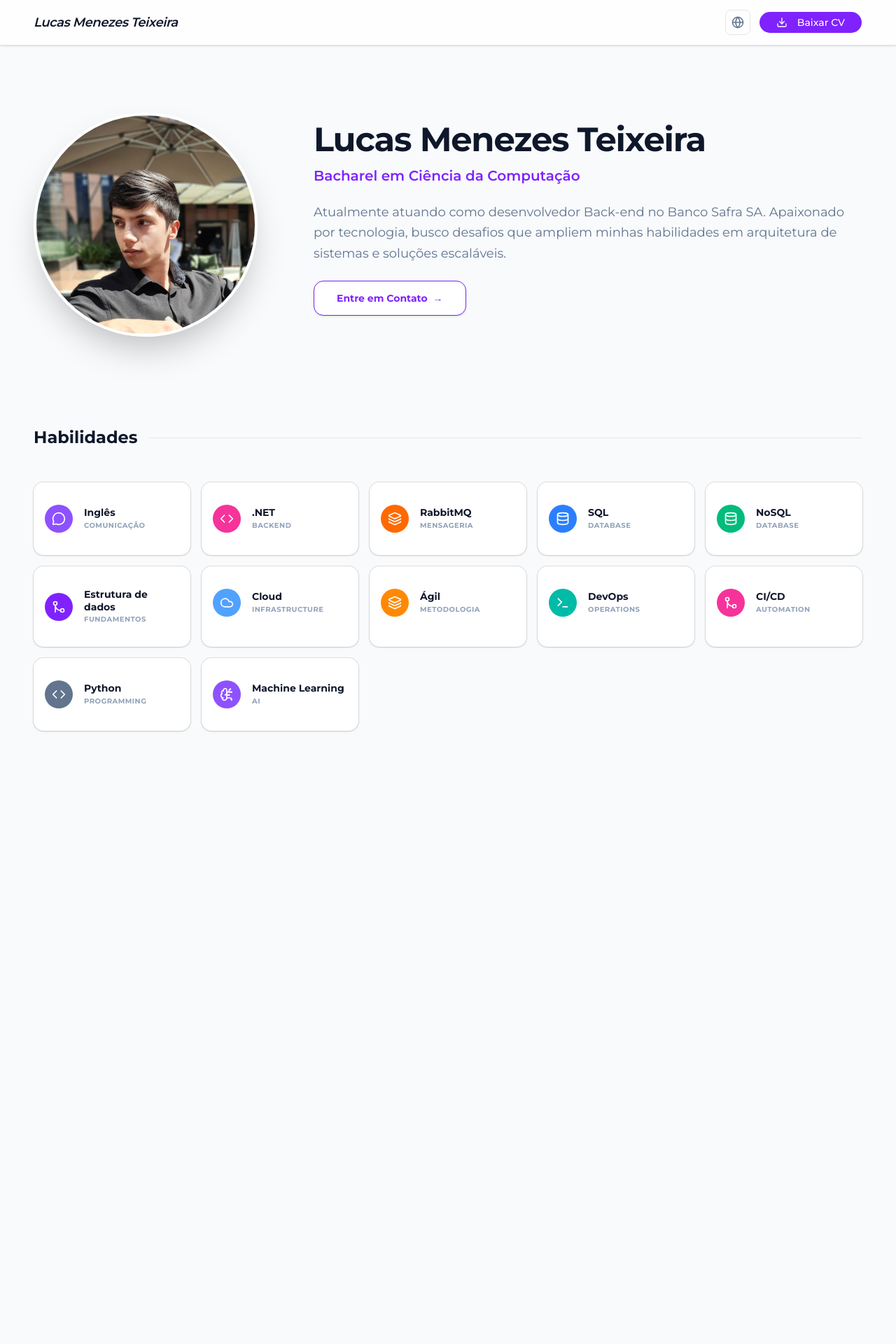
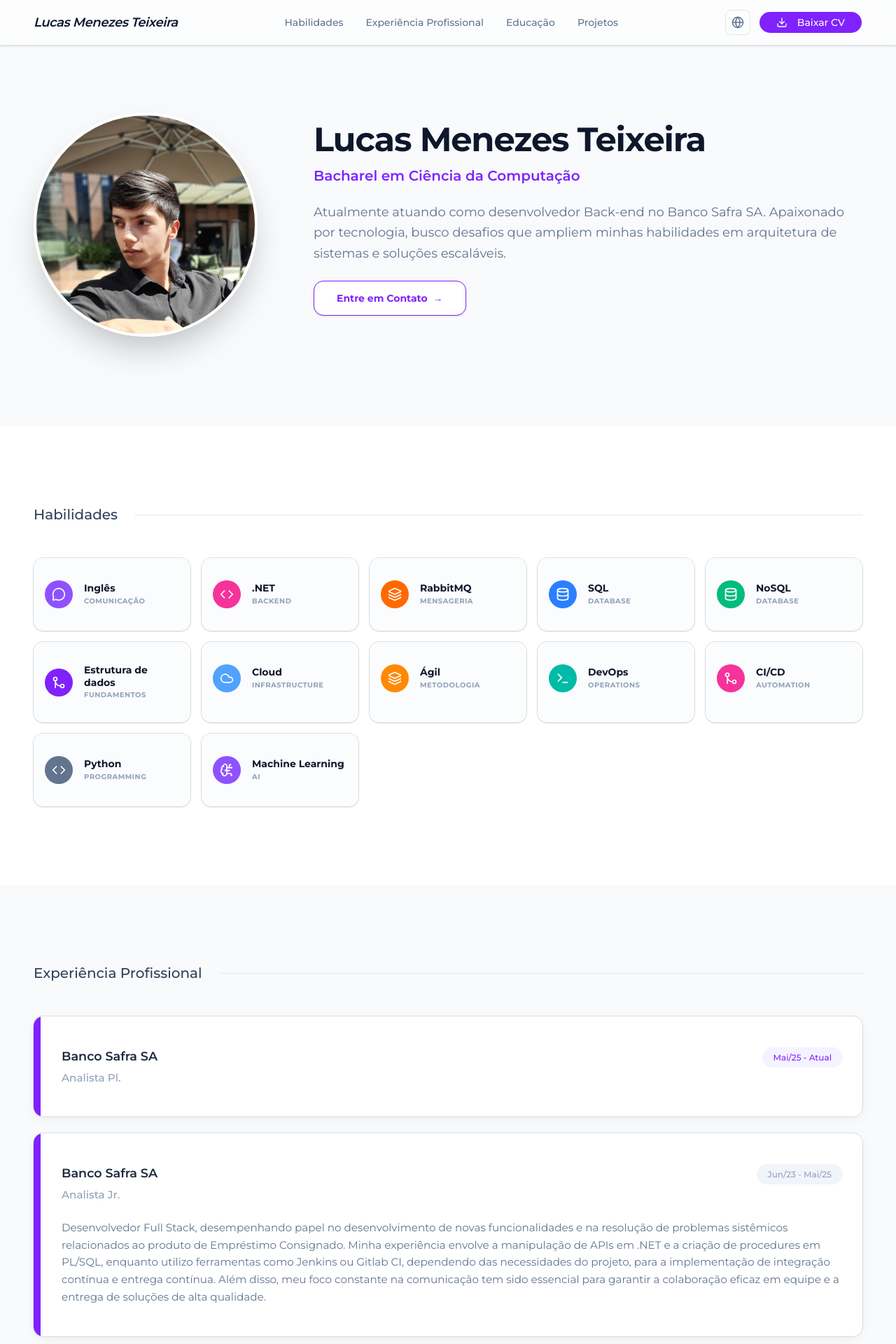
Before and after one commit to LucasTeixeira793/resume, a Next.js app: page / in a window 1280 px wide. Shown: the top 1920 px of the page at 70% size. Before the commit the page ends 1140 px from the top, so only its background shows below. Built offline with nearby package versions, Linux system fonts and the light colour scheme.

Commit message:
Ajustes e criação de nova sessão

```diff
--- a/src/app/page.jsx
+++ b/src/app/page.jsx
@@ -30,14 +30,57 @@ export default function Home() {
   const [lang, setLang] = useState('pt');
   const data = resumeData[lang];
 
+  const navItems = [
+    { label: lang === 'pt' ? 'Habilidades' : 'Skills', href: '#habilidades' },
+    { label: lang === 'pt' ? 'Experiência Profissional' : 'Experience', href: '#experiencia' },
+    { label: lang === 'pt' ? 'Educação' : 'Education', href: '#educacao' },
+    { label: lang === 'pt' ? 'Projetos' : 'Projects', href: '#projetos' },
+  ];
+
+  const handleScroll = (e, href) => {
+    e.preventDefault();
+    const targetId = href.replace('#', '');
+    const element = document.getElementById(targetId);
+
+    if (element) {
+      element.scrollIntoView({
+        behavior: 'smooth',
+        block: 'start',
+      });
+    }
+  };
+
+  const flatJobs = data.jobs.flatMap(job =>
+    job.positions.map((pos, idx) => ({
+      company: pos.title.split(' - ')[0],
+      role: pos.title.split(' - ')[1],
+      period: pos.period,
+      contents: (job.positions.length > 1 && idx === 0) ? null : job.contents,
+      isCurrent: pos.period.toLowerCase().includes('atual') || pos.period.toLowerCase().includes('present')
+    }))
+  );
+
   return (
-    <div className="min-h-screen bg-slate-50 font-sans text-slate-800">
+    <div className="min-h-screen font-sans text-slate-800">
 
-      <header className="sticky top-0 z-50 w-full border-b bg-white/80 backdrop-blur-md shadow-sm">
+      <header className="sticky top-0 z-50 w-full border-b bg-white/60 backdrop-blur-md shadow-sm">
         <div className="max-w-[1400px] mx-auto px-6 md:px-12 h-16 flex items-center justify-between">
           <span className="font-semibold text-lg text-slate-900 tracking-tight italic">
             {data.name}
           </span>
+
+          <nav className="hidden lg:flex items-center gap-8">
+            {navItems.map((item, idx) => (
+              <a
+                key={idx}
+                href={item.href}
+                onClick={(e) => handleScroll(e, item.href)}
+                className="text-sm font-medium text-slate-500 hover:text-violet-600 transition-colors"
+              >
+                {item.label}
+              </a>
+            ))}
+          </nav>
 
           <div className="flex items-center gap-3">
             <button onClick={() => setLang(lang === 'pt' ? 'en' : 'pt')} className="p-2 border rounded-md hover:bg-slate-50 text-slate-500 transition-colors">
@@ -51,13 +94,14 @@ export default function Home() {
         </div>
       </header>
 
-      <main className="max-w-[1400px] mx-auto px-6 md:px-12 py-16 md:py-24 space-y-32">
+      <main className="w-full flex flex-col">
 
-        <motion.section
+        <section id="topo" className="w-full bg-slate-50 pt-16 pb-24 md:pt-24 md:pb-32">
+          <motion.div
             initial={{ opacity: 0, y: 20 }}
             animate={{ opacity: 1, y: 0 }}
             transition={{ duration: 0.6 }}
-          className="flex flex-col md:flex-row items-start gap-12 lg:gap-20 justify-between"
+            className="max-w-[1400px] mx-auto px-6 md:px-12 flex flex-col md:flex-row items-start gap-12 lg:gap-20 justify-between"
           >
             <div className="w-64 h-64 md:w-72 md:h-72 lg:w-80 lg:h-80 relative rounded-full border-4 border-white shadow-2xl overflow-hidden shrink-0">
               <Image src="/me.jpg" alt={data.name} fill className="object-cover" priority />
@@ -74,7 +118,7 @@ export default function Home() {
               </div>
 
               <p className="text-slate-500 leading-relaxed text-base md:text-lg max-w-3xl">
-              Atualmente atuando como desenvolvedor Back-end no Banco Safra SA. Apaixonado por tecnologia, busco desafios que ampliem minhas habilidades em arquitetura de sistemas e soluções escaláveis.
+                {data.description}
               </p>
 
               <Button
@@ -88,12 +132,17 @@ export default function Home() {
                 </span>
               </Button>
             </div>
-        </motion.section>
+          </motion.div>
+        </section>
 
-        <section id="habilidades" className="scroll-mt-24">
-          <div className="flex items-center gap-4 mb-12">
-            <h2 className="text-2xl font-bold text-slate-900">Habilidades</h2>
-            <div className="h-px bg-slate-200 flex-1"></div>
+        <section id="habilidades" className="w-full bg-white py-20 md:py-28 scroll-mt-16">
+          <div className="max-w-[1400px] mx-auto px-6 md:px-12">
+
+            <div className="flex items-center gap-6 mb-12">
+              <h2 className="text-xl font-medium text-slate-700 whitespace-nowrap">
+                {lang === 'pt' ? 'Habilidades' : 'Skills'}
+              </h2>
+              <div className="h-[1px] bg-slate-200 flex-1"></div>
             </div>
 
             <motion.div
@@ -123,7 +172,7 @@ export default function Home() {
                     }}
                     whileHover={{ scale: 1.02 }}
                   >
-                  <Card className="border-slate-200 shadow-sm hover:shadow-md transition-all duration-300 h-full">
+                    <Card className="border-slate-100 bg-slate-50/50 shadow-sm hover:shadow-md transition-all duration-300 h-full">
                       <CardContent className="p-4 flex items-center gap-4">
                         <div className={`w-10 h-10 shrink-0 rounded-full ${style.color} text-white flex items-center justify-center`}>
                           <IconComponent size={20} />
@@ -138,6 +187,71 @@ export default function Home() {
                 );
               })}
             </motion.div>
+          </div>
+        </section>
+
+        <section id="experiencia" className="w-full bg-slate-50 py-20 md:py-28 scroll-mt-16">
+          <div className="max-w-[1400px] mx-auto px-6 md:px-12">
+
+            <div className="flex items-center gap-6 mb-12">
+              <h2 className="text-xl font-medium text-slate-700 whitespace-nowrap">
+                {lang === 'pt' ? 'Experiência Profissional' : 'Professional Experience'}
+              </h2>
+              <div className="h-[1px] bg-slate-200 flex-1"></div>
+            </div>
+
+            <div className="space-y-6 w-full">
+              {flatJobs.map((job, index) => (
+                <motion.div
+                  key={index}
+                  initial={{ opacity: 0, y: 20 }}
+                  whileInView={{ opacity: 1, y: 0 }}
+                  viewport={{ once: true }}
+                  transition={{ duration: 0.4, delay: index * 0.1 }}
+                >
+                  <Card className="relative overflow-hidden border-0 shadow-[0_4px_20px_-4px_rgba(0,0,0,0.08)] bg-white rounded-xl">
+                    <div className="absolute left-0 top-0 bottom-0 w-2.5 bg-violet-600" />
+
+                    <CardContent className="p-7 pl-10">
+                      <div className="flex flex-col sm:flex-row justify-between items-start gap-4">
+                        <div className="space-y-2">
+                          <h3 className="text-[1.1rem] font-semibold text-slate-800">
+                            {job.company}
+                          </h3>
+                          <p className="text-[0.95rem] text-slate-400 font-medium">
+                            {job.role}
+                          </p>
+                        </div>
+
+                        <div className={`px-4 py-1.5 rounded-full text-[0.75rem] font-medium whitespace-nowrap ${job.isCurrent
+                            ? 'bg-violet-50 text-violet-600'
+                            : 'bg-slate-100 text-slate-400'
+                          }`}>
+                          {job.period}
+                        </div>
+                      </div>
+
+                      {job.contents && (
+                        <p className="text-slate-500 leading-relaxed text-[0.95rem] mt-6">
+                          {job.contents}
+                        </p>
+                      )}
+                    </CardContent>
+                  </Card>
+                </motion.div>
+              ))}
+            </div>
+          </div>
+        </section>
+
+        <section id="educacao" className="w-full bg-white py-20 md:py-28 scroll-mt-16 min-h-[50vh]">
+          <div className="max-w-[1400px] mx-auto px-6 md:px-12 text-center text-slate-400 italic">
+          </div>
+        </section>
+
+        <section id="projetos" className="w-full bg-slate-50 py-20 md:py-28 scroll-mt-16 min-h-[50vh]">
+          <div className="max-w-[1400px] mx-auto px-6 md:px-12 text-center text-slate-400 italic">
+          </div>
         </section>
 
       </main>
--- a/src/data/en.js
+++ b/src/data/en.js
@@ -1,6 +1,7 @@
 export const en = {
   name: 'Lucas Menezes Teixeira',
   title: 'Bachelor of Computer Science',
+  description:'Currently working as a Back-end Developer at Banco Safra S.A. Passionate about technology, I am looking for challenges that broaden my expertise in systems architecture and scalable solutions.',
   facts: {
     'Residence': '<a href="https://www.google.com/maps/place/Ribeir%C3%A3o+Pires,+SP/@-23.6937547,-46.4785759,12z/data=!3m1!4b1!4m6!3m5!1s0x94ce6d00aafd1e81:0xc51dec6c655d6878!8m2!3d-23.7116426!4d-46.4123086!16zL20vMGc3amQ2"><i class="fa fa-home fact-icon"></i>Ribeirão Pires - SP</a>',
     'WhatsApp': `<a href="https://wa.me/5511943791429?text=Hi%20Lucas%2C%20I%20saw%20your%20resume%20and%20would%20like%20to%20know%20if%20you%20are%20open%20to%20new%20professional%20opportunities.%20If%20so%2C%20could%20we%20schedule%20a%20conversation%3F"><i class="fa-brands fa-whatsapp  fact-icon"></i>+55 (11) 94379-1429</a>`,
--- a/src/data/pt-BR.js
+++ b/src/data/pt-BR.js
@@ -1,6 +1,7 @@
 export const ptBR = {
   name: 'Lucas Menezes Teixeira',
   title: 'Bacharel em Ciência da Computação',
+  description:'Atualmente atuando como desenvolvedor Back-end no Banco Safra SA. Apaixonado por tecnologia, busco desafios que ampliem minhas habilidades em arquitetura de sistemas e soluções escaláveis.',
   facts: {
     'Residência': '<a href="https://www.google.com/maps/place/Ribeir%C3%A3o+Pires,+SP/@-23.6937547,-46.4785759,12z/data=!3m1!4b1!4m6!3m5!1s0x94ce6d00aafd1e81:0xc51dec6c655d6878!8m2!3d-23.7116426!4d-46.4123086!16zL20vMGc3amQ2"><i class="fa fa-home fact-icon"></i>Ribeirão Pires - SP</a>',
     'WhatsApp': `<a href="https://wa.me/5511943791429?text=Ol%C3%A1+Lucas%2C+vi+seu+curr%C3%ADculo+e+gostaria+de+saber+se+voc%C3%AA+est%C3%A1+aberto+a+novas+oportunidades+profissionais.+Se+sim%2C+poder%C3%ADamos+marcar+uma+conversa%3F"><i class="fa-brands fa-whatsapp  fact-icon"></i>+55 (11) 94379-1429</a>`,
```
Lines whose indentation alone changed are shown as unchanged.
